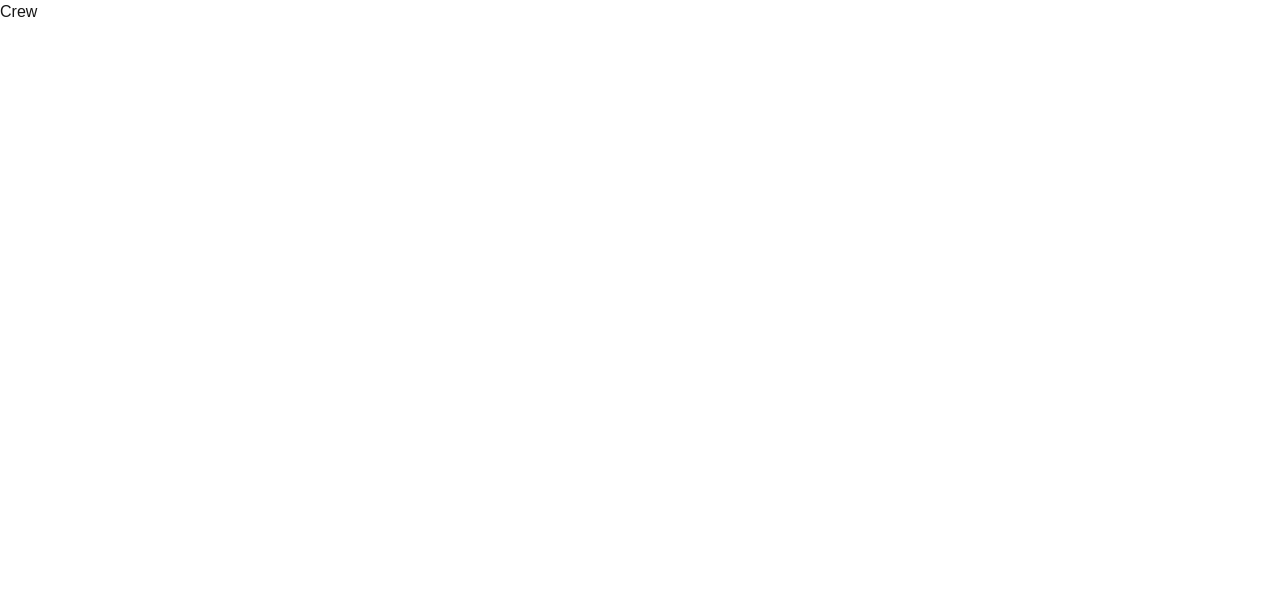
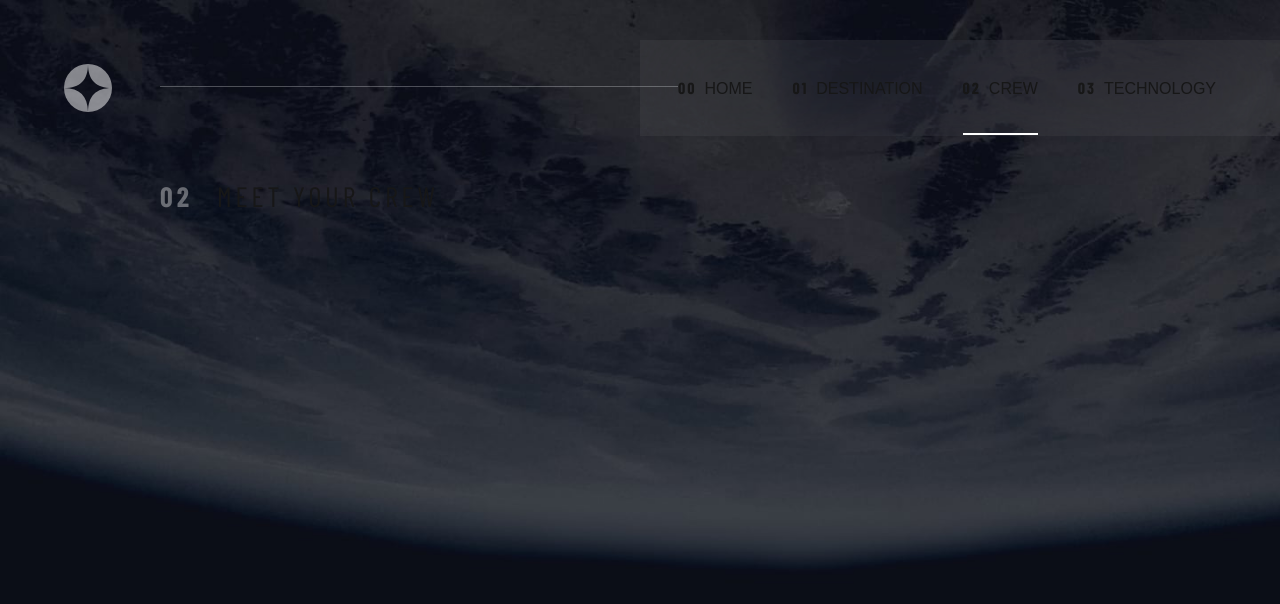
Before and after one commit to muhkyle17/birthday-reminder, a Next.js app: page /crew in a window 1280 px wide. Shown: the top 604 px of the page. Built offline with nearby package versions, Linux system fonts and the light colour scheme; a web font is replaced by a local one.

Commit message:
Add meet your crew page structure

```diff
--- a/src/app/crew/page.js
+++ b/src/app/crew/page.js
@@ -1,7 +1,20 @@
+import Navbar from '@/components/Navbar'
+
 const Crew = () => {
   return (
-    <div>
-      <p>Crew</p>
+    <div className='bg-[url("/crew/background-crew-mobile.jpg")] sm:bg-[url("/crew/background-crew-tablet.jpg")] lg:bg-[url("/crew/background-crew-desktop.jpg")] bg-cover bg-no-repeat w-screen h-fit min-h-screen'>
+      <div className='flex flex-col items-start pt-0 lg:pt-10 w-screen lg:h-screen'>
+        <Navbar />
+
+        <div className='container mx-auto pb-20 lg:px-20 xl:px-40 mt-10 lg:mt-14 flex flex-col items-center gap-10 lg:gap-24'>
+          <p className='uppercase typography-preset-eight sm:typography-preset-five flex flex-row gap-6 lg:self-start'>
+            <span className='font-bold text-[#ffffff5f]'>02</span>
+            Meet your crew
+          </p>
+
+          {/* <HoverMiniTab /> */}
+        </div>
+      </div>
     </div>
   )
 }
```
